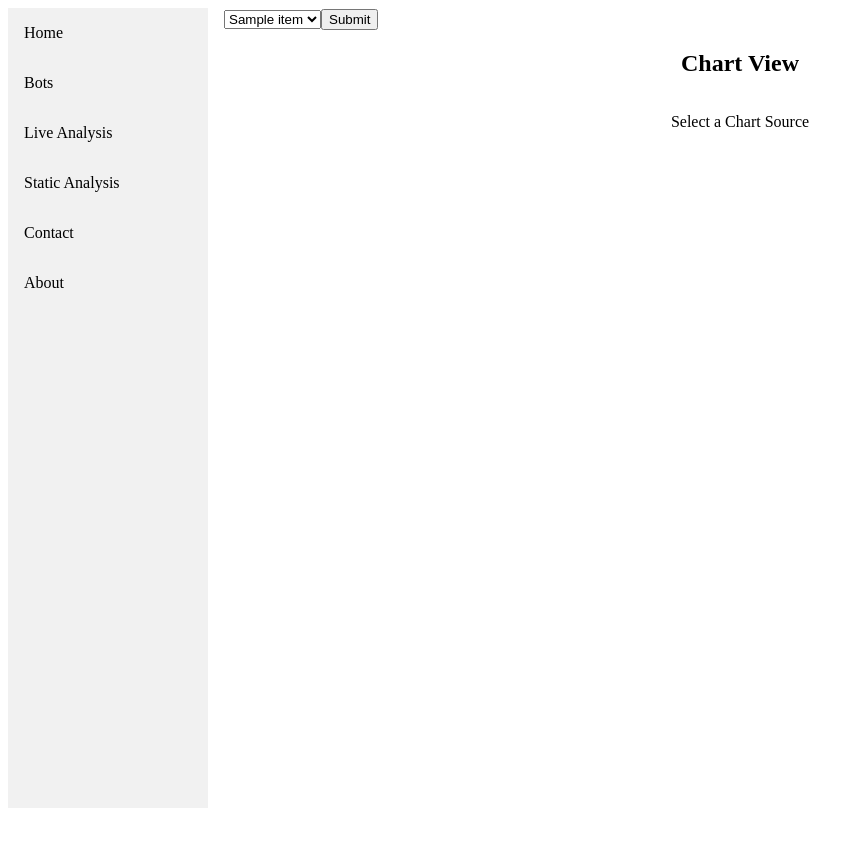
After one commit to mattdeak/live-nlp, a Flask app: page /live-analysis in a window 1280 px wide. The commit adds this page. Shown: the top 848 px of the page, without its empty margins (0-864 px from the left). Run offline with Flask 2, Linux system fonts and the light colour scheme; a database or web service that is not in the repository returns one stand-in record (values such as "Sample title"); data that the repository does not hold is empty; some libraries are stand-ins or nearby versions.

Commit message:
Better styling and bot management

```diff
--- a/app/dashboard.py
+++ b/app/dashboard.py
@@ -41,6 +41,27 @@ def reddit_query(subreddit):
         template="Flask",
     )
 
+@app.route("/bots")
+def bots():
+    return render_template("bots.html", template="Flask")
+
+@app.route("/live-analysis", methods=['GET','POST'])
+def live():
+    # This whole thing is gross. TODO: Make less gross
+
+    chart_list_resp = get_botlist() #TODO: Eventually this should be decoupled from bots
+    chart_list = chart_list_resp.json()
+
+    chart_sources = [c.split('|')[-1] for c in chart_list.values()]
+
+    if request.method == 'GET':
+        return render_template("charts.html", chart_sources=chart_sources, template="Flask")
+    else:
+        selected_chart = request.form['chart_source']
+        print('selected chart = ' + selected_chart)
+        plot_script = server_document(default_bokeh_url, arguments={"collection": selected_chart})
+        return render_template("charts.html", chart_sources=chart_sources, plot_script=plot_script, template='Flask')
+
 
 @app.route("/refresh_bot", methods=["POST", "GET"])
 def refresh_bot():
--- a/app/static/dashboard.js
+++ b/app/static/dashboard.js
@@ -7,38 +7,31 @@ function refresh_botlist(){
             console.log(key, val);
             var row = botTable.insertRow(0);
 
-            var query = val.split('|')[2]
+            var split = val.split('|')
+
+            var source = split[0]
+            var analyzer = split[1]
+            var query = split[2]
             row.id = key;
             $('#'+key).data('bokehName', {'bokehName': query});
 
             var bokehname = $('#'+key).data('bokehName');
             console.log(bokehname);
 
-            var cell1 = row.insertCell(0);
-            var cell2 = row.insertCell(1);
-            var cell3 = row.insertCell(2);
-            var cell4 = row.insertCell(3);
+            var id_cell = row.insertCell(0);
+            var source_cell = row.insertCell(1);
+            var analysis_type_cell = row.insertCell(2);
+            var analyzer_cell = row.insertCell(3);
+            var query_cell = row.insertCell(4)
+            var initalization_cell = row.insertCell(5);
 
-            var view_btn = document.createElement('input');
-            view_btn.type = "button";
-            view_btn.className = "btn";
-            view_btn.value = "View Chart";
-            view_btn.onclick = function() {
-                location.assign(`/view/${query}`);
-            }
 
-            var del_btn = document.createElement('input');
-            del_btn.type = "button";
-            del_btn.className = "btn";
-            del_btn.value = "Delete Bot";
-            del_btn.addEventListener('click', function(){
-                delete_bot(key);
-            });
-
-            cell1.innerHTML = key;
-            cell2.innerHTML = val;
-            cell3.appendChild(view_btn);
-            cell4.appendChild(del_btn);
+            id_cell.innerHTML = key;
+            source_cell.innerHTML = source;
+            analysis_type_cell.innerHTML = 'Live'; //TODO: Automate
+            analyzer_cell.innerHTML = analyzer;
+            query_cell.innerHTML = query;
+            initalization_cell.innerHTML = 'NotImplemented'
         });
     });
 }
--- a/app/static/style.css
+++ b/app/static/style.css
@@ -1,12 +1,12 @@
 .flex-container {
-    display: flex;
-    flex-direction: row;
+  display: flex;
+  flex-direction: row;
 }
 
 .flex-child {
-    display: flex;
-    flex-direction: column;
-    align-items: center;
+  display: flex;
+  flex-direction: column;
+  align-items: center;
 }
 
 /* sidebar */
@@ -30,7 +30,7 @@
 
 /* Active/current link */
 .sidebar a.active {
-  background-color: #4CAF50;
+  background-color: #4caf50;
   color: white;
 }
 
@@ -39,6 +39,31 @@
   background-color: #555;
   color: white;
 }
+
+.bot_list {
+    font-family: Arial, Helvetica, sans-serif;
+    border-collapse: collapse;
+    width: 100%;
+}
+
+.bot_list td, th{
+    border: 1px solid #ddd;
+    padding: 8px;
+}
+
+.bot_list tr{
+    hover background-color: #f5f5f5;
+    nth-child(even) background-color: #f2f2f2;
+  }
+
+.bot_list th{
+    padding-top: 12px;
+    padding-bottom: 12px;
+    text-align: left;
+    background-color: #4caf50;
+    color: white;
+}
+
 
 /* Page content. The value of the margin-left property should match the value of the sidebar's width property */
 div.content {
@@ -54,8 +79,12 @@ div.content {
     height: auto;
     position: relative;
   }
-  .sidebar a {float: left;}
-  div.content {margin-left: 0;}
+  .sidebar a {
+    float: left;
+  }
+  div.content {
+    margin-left: 0;
+  }
 }
 
 /* On screens that are less than 400px, display the bar vertically, instead of horizontally */
--- a/app/templates/base.html
+++ b/app/templates/base.html
@@ -13,12 +13,12 @@
 
 <body>
     <div class="sidebar">
-        <a class="active" href="#home">Home</a>
-        <a href="#charts">Charts</a>
-        <a href="#bots">Bots</a>
-        <a href="#analyses">Analyses</a>
-        <a href="#contact">Contact</a>
-        <a href="#about">About</a>
+        <a class="{% block nav_index %}{% endblock %}" href="{{ url_for('index') }}">Home</a>
+        <a class="{% block nav_bots %}{% endblock %}" href=" {{ url_for('bots') }}">Bots</a>
+        <a class="{% block nav_live %}{% endblock %}" href="{{ url_for('live') }}">Live Analysis</a>
+        <a class="{% block nav_analyses %}{% endblock %}" href="#analyses">Static Analysis</a>
+        <a class="{% block nav_contact %}{% endblock %}" href="#contact">Contact</a>
+        <a class="{% block nav_about %}{% endblock %}" href="#about">About</a>
     </div>
 
     <div id="content" class="content">
--- /dev/null
+++ b/app/templates/charts.html
@@ -0,0 +1,27 @@
+{% extends "base.html" %}
+{% block title %}New Bot{% endblock %}
+{% block nav_charts %}active{% endblock %}
+{% block content %}
+
+<form id='livechart_selector' action="{{ url_for('live') }}" method="POST">
+    <select id="chart_source" name='chart_source'>
+    {% if chart_sources is defined %}
+        {% for chart_source in chart_sources %}
+            <option value="{{ chart_source }}">{{ chart_source }}</option>
+        {% endfor %}
+    {% endif %}
+    <input type="submit"/>
+</form>
+
+<div class="flex-child">
+    <h2 id="bot_chart">Chart View</h2>
+    <div style="display: flex; justify-content: center;">
+    {% if plot_script is defined %}
+        {{ plot_script|indent(4)|safe }}
+    {% else %}
+        <p>Select a Chart Source</p>
+    {% endif %}
+    </div>
+</div>
+
+{% endblock %}
```
Also changed, not shown: app/templates/bots.html (added, +43 -0 lines), app/templates/index.html (+1 -21 lines).
